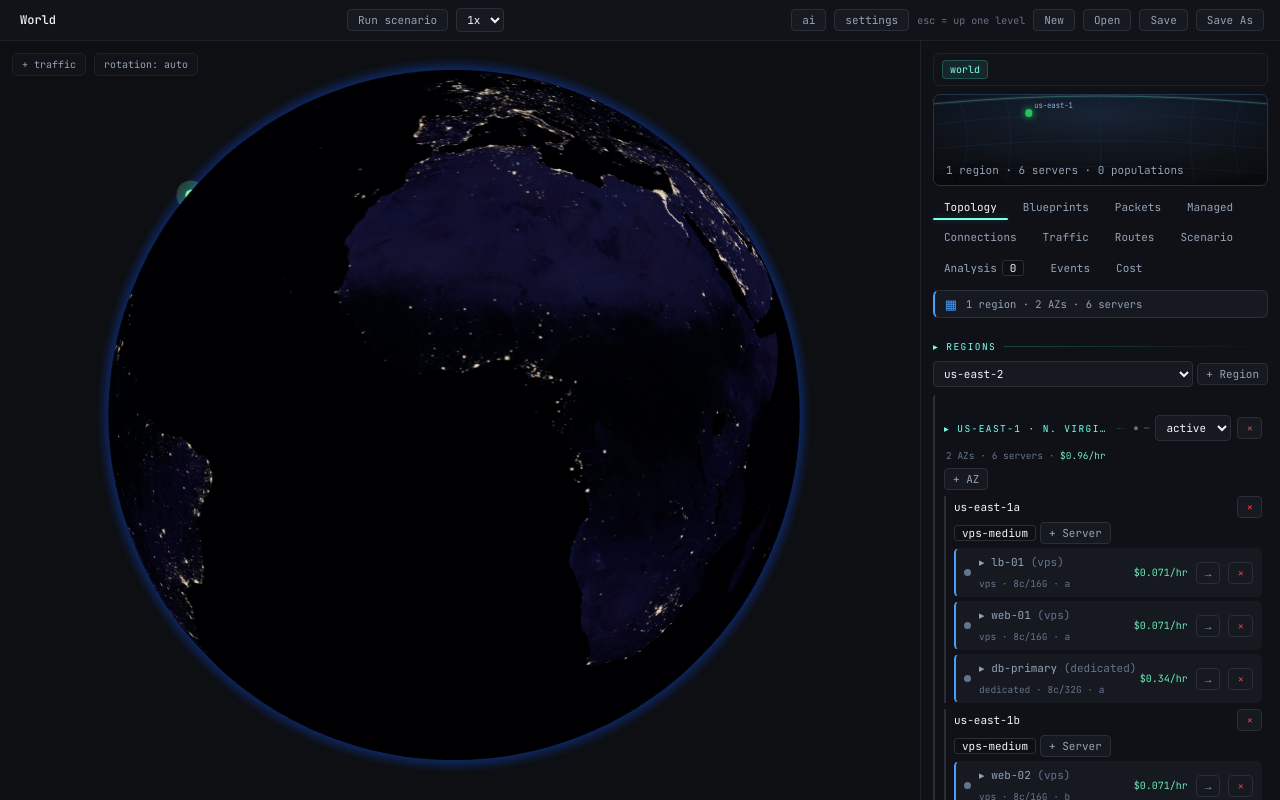
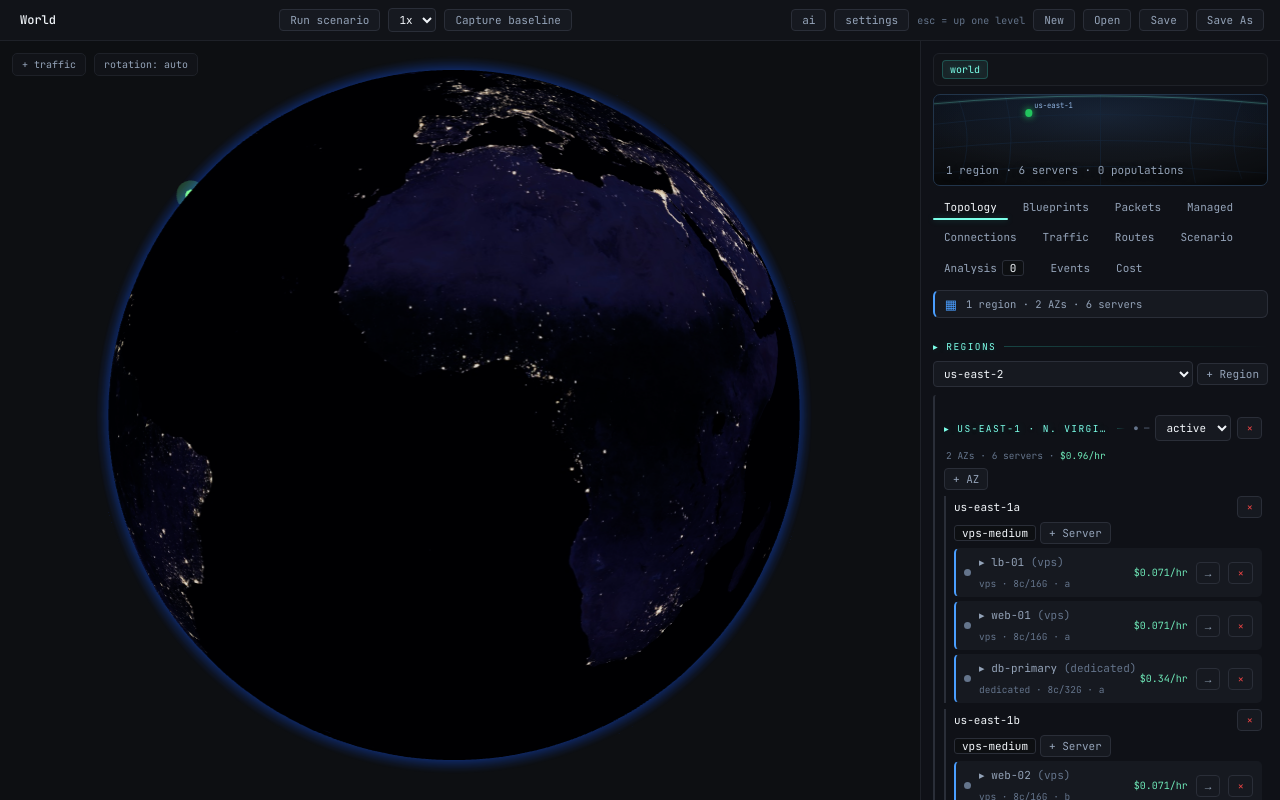
Before and after one commit to Tanker2020/scalemap, a React (Vite) app: page / in a window 1280 px wide. Both pictures are taken after a click on the button 364 px from the left and 419 px from the top of the page. Built offline with nearby package versions, Linux system fonts and the light colour scheme; the HTML template or start-up script is replaced by a standard one.

Commit message:
feat(wave5): add Capture baseline action to SimControls

```diff
--- a/src/app/world/SimControls.tsx
+++ b/src/app/world/SimControls.tsx
@@ -6,6 +6,7 @@ import type { CSSProperties } from 'react'
 import { motion, useReducedMotion } from 'framer-motion'
 import { useSimulationStore, selectWarmingUp, selectScenarioProgressMs } from '../store/simulation.store'
 import { useWorldStore } from '../store/world.store'
+import { useBaselineStore } from '../store/baseline.store'
 import { useCompiledWorld } from './useCompiledWorld'
 
 const btn: CSSProperties = {
@@ -37,6 +38,14 @@ export function SimControls() {
   const paused = useSimulationStore(s => s.paused)
   const timeScale = useSimulationStore(s => s.timeScale)
   const degraded = useSimulationStore(s => s.degraded)
+  // latestBatch is the only reactive signal that correlates with the replay ring having frames —
+  // getReplayFrames() itself is a plain facade passthrough (worldEngine.getReplayFrames()), not a
+  // subscribed selector, so it can't drive a re-render on its own. Every onMetrics batch (1 Hz)
+  // lands only after the engine has already pushed render-frame(s) into the ring, so "a batch has
+  // landed" is a safe (if slightly lagging-the-very-first-frame) proxy for "frames exist." Re-read
+  // the ring itself (not just a boolean) each time latestBatch changes so the count stays accurate
+  // through pause/resume/scrub without a second piece of derived state to keep in sync.
+  const latestBatch = useSimulationStore(s => s.latestBatch)
   const warmingUp = useSimulationStore(selectWarmingUp)
   const warmupBatchesRemaining = useSimulationStore(s => s.warmupBatchesRemaining)
   const scenarioProgressMs = useSimulationStore(selectScenarioProgressMs)
@@ -47,10 +56,12 @@ export function SimControls() {
   const setTimeScale = useSimulationStore(s => s.setTimeScale)
   const doc = useWorldStore(s => s.doc)
   const compiled = useCompiledWorld()
+  const capture = useBaselineStore(s => s.capture)
   const reduced = useReducedMotion()
 
   // live = actively ticking; a running-but-paused sim keeps its state but freezes.
   const live = running && !paused
+  const frameCount = latestBatch ? useSimulationStore.getState().getReplayFrames().length : 0
 
   return (
     <div style={{ display: 'flex', alignItems: 'center', gap: 8 }}>
@@ -99,6 +110,18 @@ export function SimControls() {
         <option value={2}>2x</option>
         <option value={4}>4x</option>
       </select>
+      {/* Wave 5: snapshots the current replay buffer into a RunSummary (lib/runSummary.ts) via
+          the baseline store, for later side-by-side comparison against another captured run.
+          Disabled until at least one frame exists in the ring — see the frameCount comment above. */}
+      <button
+        className="kit-press"
+        style={btn}
+        disabled={frameCount === 0}
+        title={frameCount === 0 ? 'run the simulation to produce frames first' : 'capture a baseline for comparison'}
+        onClick={() => capture(useSimulationStore.getState().getReplayFrames(), doc, compiled, `Run ${new Date().toLocaleTimeString()}`)}
+      >
+        Capture baseline
+      </button>
       {running && doc.scenario && (
         <span
           data-testid="scenario-progress-chip" style={scenarioChip}
```
Also changed, not shown: 1 other file (tests, documents, lock files or other folders).
